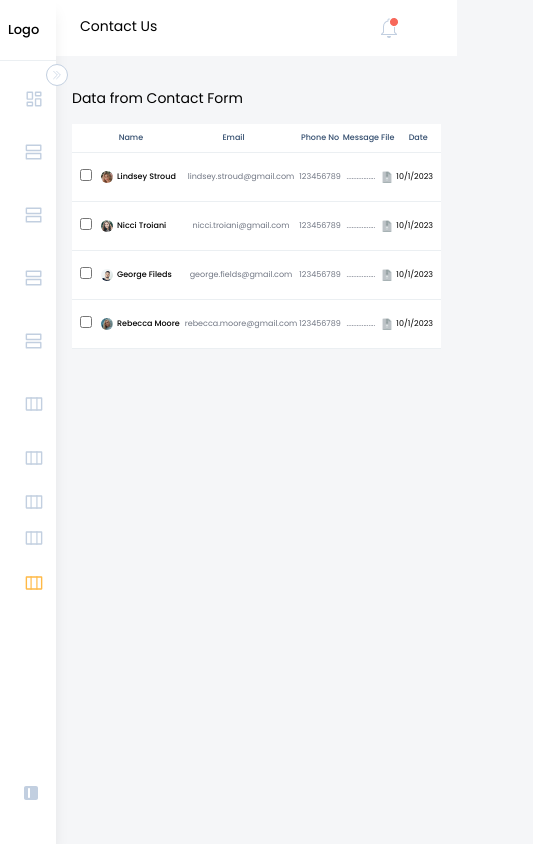
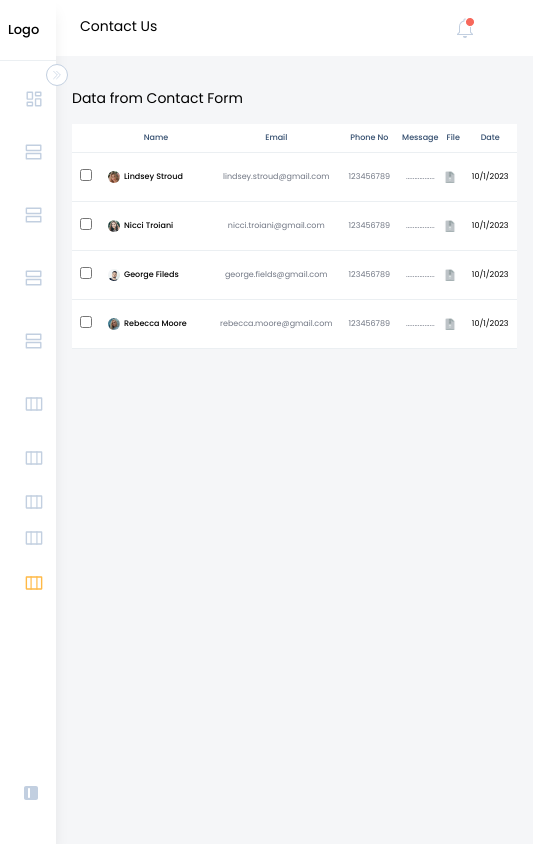
Before and after one commit to srestamalla/adminPanelHoostly, a React (Vite) app in the folder frontend/: page /contact-us in a window 390 px wide. Shown: the whole page, 533 px wide, since content can reach past the window. Built offline with nearby package versions, Linux system fonts and the light colour scheme.

Commit message:
[feat] working on responsiveness

```diff
--- a/frontend/src/data/categoryTableRowData.jsx
+++ b/frontend/src/data/categoryTableRowData.jsx
@@ -7,8 +7,8 @@ export const categoryTableRowData = [
   {
     id: 1,
     image: lindseyStroud,
-    categoryName: "Etiam purus in",
-    subCategory: "Curabitur donec duis",
+    categoryName: "Etiam purus in Etiam purus in",
+    subCategory: " Curabitur donec duis Curabitur donec duis",
   },
   {
     id: 2,
--- a/frontend/src/pages/AdsManagement/index.jsx
+++ b/frontend/src/pages/AdsManagement/index.jsx
@@ -46,7 +46,7 @@ const AdsManagement = () => {
                       <td className="px-1 md:px-4 py-3">
                         <img src={item.image} alt={`${item.name} Image`} />
                       </td>
-                      <td className="px-1 md:px-4 py-3 font-semibold">
+                      <td className="px-1 md:px-4 py-3 w-36 md:w-auto font-semibold">
                         {item.adsName}
                       </td>
                       <td className="px-1 md:px-4 py-3 font-normal">
@@ -56,7 +56,7 @@ const AdsManagement = () => {
                         <button
                           className={`${
                             item.status === "Active" ? "bg-green" : "bg-red"
-                          } text-white px-1 md:px-4 py-2 rounded-md`}
+                          } text-white px-1 md:px-4 py-1 md:py-2 rounded-sm md:rounded-md`}
                         >
                           {item.status}
                         </button>
--- a/frontend/src/pages/CategoryManagement/index.jsx
+++ b/frontend/src/pages/CategoryManagement/index.jsx
@@ -49,20 +49,20 @@ const CategoryManagement = () => {
               <tbody className="text-[9px] md:text-[15px]">
                 {categoryTableRowData.map((item, index) => (
                   <tr key={index} className="bg-white">
-                    <td className=" py-4 text-center font-normal  text-tableGray border-b border-lightGray">
-                      <p>{item.categoryName}</p>
+                    <td className="px-3 py-4 w-40 md:w-auto font-normal  text-tableGray border-b border-lightGray">
+                      {item.categoryName}
                     </td>
-                    <td className=" py-4 text-center font-normal   text-tableGray border-b border-lightGray">
+                    <td className=" px-2 py-4 w-40 md:auto font-normal   text-tableGray border-b border-lightGray">
                       {item.subCategory}
                     </td>
-                    <td className=" py-4 text-center border-b border-lightGray">
+                    <td className=" py-4 border-b border-lightGray">
                       <img
                         className="inline-block h-4 w-4 md:h-6 md:w-6 rounded-full ring-white"
                         src={item.image}
                         alt="User Profile thumbnail"
                       ></img>
                     </td>
-                    <td className=" py-4 px-1 text-center font-normal text-tableGray border-b border-lightGray ">
+                    <td className=" pr-2 py-4 font-normal text-tableGray border-b border-lightGray ">
                       <div className=" md:flex md:space-x-2 md:justify-center md:items-center space-y-1 md:space-y-0">
                         <button className="bg-primaryYellow text-white w-14 rounded-[3px] py-1 px-1 flex items-center gap-1 md:justify-center md:w-20">
                           <img
--- a/frontend/src/pages/ContactUs/index.jsx
+++ b/frontend/src/pages/ContactUs/index.jsx
@@ -14,26 +14,26 @@ const ContactUs = () => {
             </p>
           </div>
           <div className="p-4 md:w-auto">
-            <table className="w-full border-collapse p-2">
+            <table className="w-full border-collapse">
               <thead className="bg-white text-darkBlue text-[8px] md:text-[13px]">
                 <tr>
                   <th className="px-2 py-2 border-b border-lightGray"></th>
-                  <th className="font-medium py-2 border-b border-lightGray">
+                  <th className="font-medium w-20 py-2 px-1 border-b border-lightGray">
                     Name
                   </th>
-                  <th className="font-medium py-2 border-b border-lightGray">
+                  <th className="font-medium py-2 px-1 border-b border-lightGray">
                     Email
                   </th>
-                  <th className="font-medium py-2 border-b border-lightGray">
+                  <th className="font-medium py-2 px-1 border-b border-lightGray">
                     Phone No
                   </th>
-                  <th className="font-medium py-2 border-b border-lightGray">
+                  <th className="font-medium py-2 px-1 border-b border-lightGray">
                     Message
                   </th>
-                  <th className="font-medium py-2 border-b border-lightGray">
+                  <th className="font-medium py-2 px-1 border-b border-lightGray">
                     File
                   </th>
-                  <th className="font-medium py-2 border-b border-lightGray">
+                  <th className="font-medium py-2 px-1 border-b border-lightGray">
                     Date
                   </th>
                 </tr>
@@ -44,7 +44,7 @@ const ContactUs = () => {
                     key={index}
                     className="bg-white text-[8px] md:text-[13px]"
                   >
-                    <td className="pl-2 py-4  text-center border-b border-lightGray">
+                    <td className="pl-2 py-4 px-2  text-center border-b border-lightGray">
                       <div>
                         <input
                           id={`checkbox${item.id}`}
@@ -54,8 +54,8 @@ const ContactUs = () => {
                         />
                       </div>
                     </td>
-                    <td className="pl-2 py-4 font-medium border-b border-lightGray">
-                      <div className="flex justify-left items-center gap-1 md:gap-3 md:space-x-3">
+                    <td className="pl-2 py-4 px-2 font-medium border-b border-lightGray">
+                      <div className="flex justify-left items-center w-24 md:w-auto gap-1 md:gap-3 md:space-x-3">
                         <img
                           className="inline-block h-3 w-3 md:h-6 md:w-6 rounded-full ring-white"
                           src={item.image}
@@ -64,13 +64,13 @@ const ContactUs = () => {
                         <div className="whitespace-pre">{item.name}</div>
                       </div>
                     </td>
-                    <td className=" py-4 pl-4 text-center text-tableGray border-b border-lightGray">
+                    <td className=" py-4 px-2 pl-2 text-center text-tableGray border-b border-lightGray">
                       {item.email}
                     </td>
-                    <td className=" py-4 text-center  text-tableGray border-b border-lightGray">
+                    <td className=" py-4 px-2 text-center  text-tableGray border-b border-lightGray">
                       {item.phoneNo}
                     </td>
-                    <td className=" py-4 text-center text-tableGray border-b border-lightGray">
+                    <td className=" py-4 px-2 text-center text-tableGray border-b border-lightGray">
                       {item.message}
                     </td>
                     <td className=" py-4 text-center text-tableGray border-b border-lightGray">
@@ -80,7 +80,7 @@ const ContactUs = () => {
                         className="w-3 h-3 md:w-auto md:h-auto"
                       />
                     </td>
-                    <td className=" py-4 pr-2 text-center border-b border-lightGray">
+                    <td className="py-4 px-2 text-center border-b border-lightGray">
                       {item.date}
                     </td>
                   </tr>
--- a/frontend/src/pages/UserDetails/index.jsx
+++ b/frontend/src/pages/UserDetails/index.jsx
@@ -85,10 +85,10 @@ const UserDetails = () => {
                           className="w-14 md:w-auto"
                         />
                       </div>
-                      <div className="px-1 md:px-4 py-3 font-semibold">
+                      <div className="px-1 md:px-4 py-3 w-36 md:w-auto font-semibold">
                         {item.featuredAdsName}
                       </div>
-                      <div className="pl-1 md:px-4 py-3 font-semibold">
+                      <div className="pl-2 md:px-4 py-3 font-semibold">
                         <button
                           className={`${
                             item.status === "Active"
@@ -96,20 +96,20 @@ const UserDetails = () => {
                               : item.status === "Expired"
                               ? "bg-primaryYellow"
                               : "bg-red"
-                          } text-white px-1 md:px-4 py-2 rounded-md`}
+                          } text-white px-1 md:px-4 py-1 md:py-2 rounded-sm md:rounded-md`}
                         >
                           {item.status}
                         </button>
                       </div>
-                      <div className="px-1 md:px-4 py-3 font-normal text-center ">
+                      <div className="px-2 md:px-4 py-3 font-normal text-center ">
                         Category/Sub category
                       </div>
-                      <div className="px-1 md:px-4 py-3 font-semibold">
-                        <button className="bg-primaryYellow text-white px-1 md:px-4 py-2 rounded-md">
+                      <div className="px-2 md:px-4 py-3 font-semibold">
+                        <button className="bg-primaryYellow text-white px-1 md:px-4 py-1 md:py-2 rounded-sm md:rounded-md">
                           Promote
                         </button>
                       </div>
-                      <div className="px-1 space-x-1 md:px-4 py-3 md:w-auto">
+                      <div className="px-1 md:space-x-1 space-y-1 md:space-y-0 md:px-4 py-3 md:w-auto">
                         <button>
                           <img src={editIcon} alt="edit icon" />
                         </button>
```
